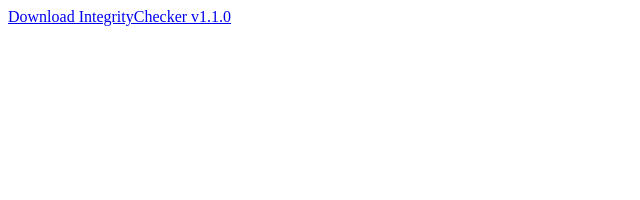
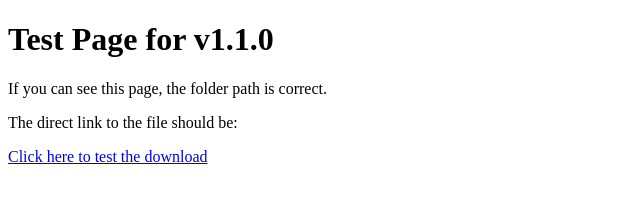
Before and after one commit to AbdAl-Rhman/IntegrityCheckerApp, a plain HTML site: page v1.1.0/index.html in a window 1280 px wide. Shown: the whole page, without its empty margins (0-640 px from the left). Drawn offline with Linux system fonts and the light colour scheme.

Commit message:
Update index.html

```diff
--- a/v1.1.0/index.html
+++ b/v1.1.0/index.html
@@ -1,3 +1,13 @@
-<a href="https://abdal-rhman.github.io/IntegrityCheckerApp/v1.1.0/IntegrityChecker_Signed.msix">
-  Download IntegrityChecker v1.1.0
-</a>
+<!DOCTYPE html>
+<html lang="en">
+<head>
+    <meta charset="UTF-8">
+    <title>Download Link Test</title>
+</head>
+<body>
+    <h1>Test Page for v1.1.0</h1>
+    <p>If you can see this page, the folder path is correct.</p>
+    <p>The direct link to the file should be:</p>
+    <a href="IntegrityChecker_Signed.msix">Click here to test the download</a>
+</body>
+</html>
```
